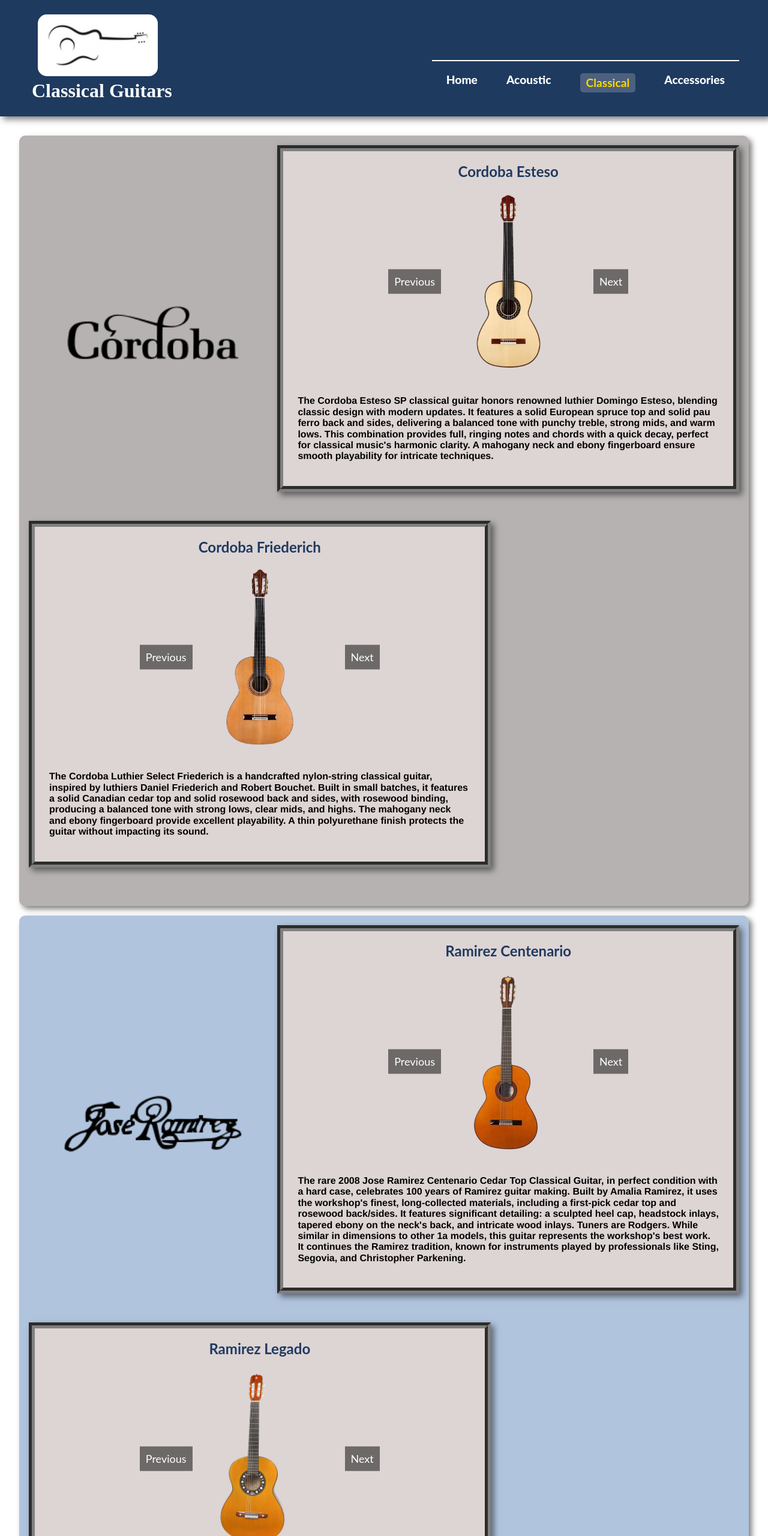
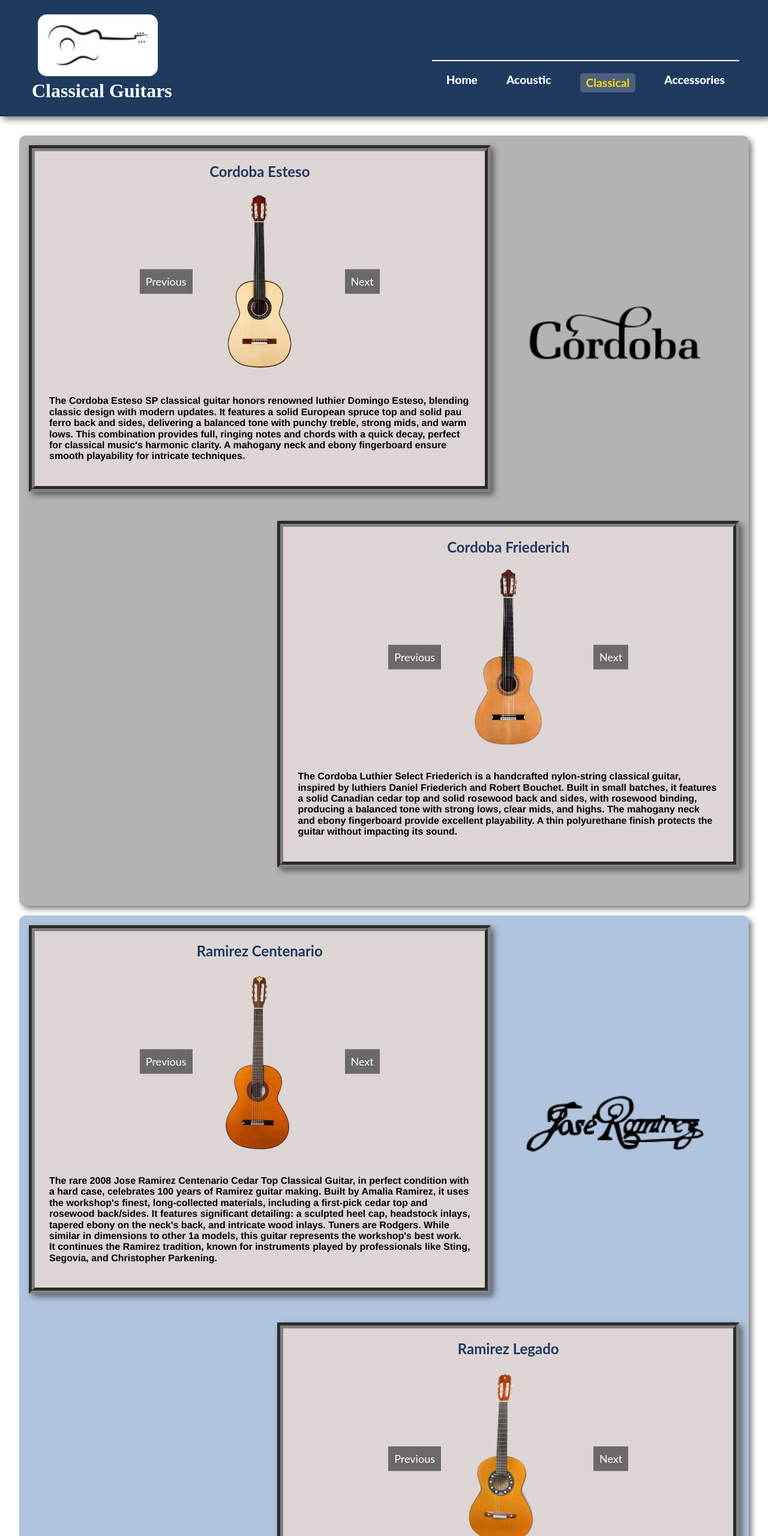
Before and after one commit to dominicemilio/acoustic-accolades, a plain HTML site: page classical.html in a window 1280 px wide. Shown: the top 2560 px of the page at 60% size. Drawn offline with Linux system fonts and the light colour scheme; a script that the page names is missing; a web font is replaced by a local one.

```diff
--- a/classical.html
+++ b/classical.html
@@ -41,7 +41,7 @@
   </header>
 
   <main>
-    <section class="brand" id="gibson">
+    <section class="brand brand-reverse" id="gibson">
       <div class="brand-header">
         <img src="images/cordoba_logo_black.webp" alt="Cordoba Guitar Logo" class="brand-logo">
       </div>
@@ -78,7 +78,7 @@
       </article>
 
     </section>
-    <section class="brand" id="martin">
+    <section class="brand brand-reverse" id="martin">
       <div class="brand-header">
         <img src="images/ramirez_logo_black.webp" alt="Martin Guitar Logo" class="brand-logo">
       </div>
@@ -117,7 +117,7 @@
       </article>
 
     </section>
-    <section class="brand" id="taylor">
+    <section class="brand brand-reverse" id="taylor">
       <div class="brand-header">
         <img src="images/takamine_logo_black.webp" alt="Taylor Guitar Logo" class="brand-logo">
       </div>
--- a/styles/larger.css
+++ b/styles/larger.css
@@ -94,6 +94,11 @@
     justify-content: space-between;
   }
 
+  .brand-reverse {
+    flex-direction: row-reverse;
+    /* Reverse the order of the flex items */
+  }
+
   .brand article {
     width: 65%;
     margin-bottom: 3rem;
```
Also changed, not shown: index.html (+1 -2 lines).
